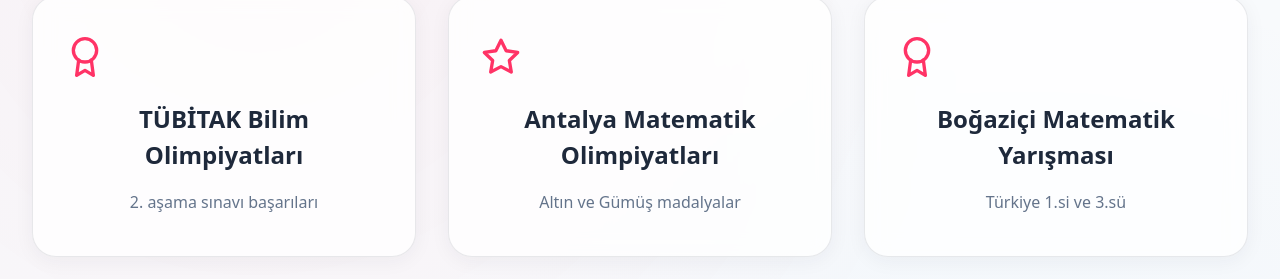
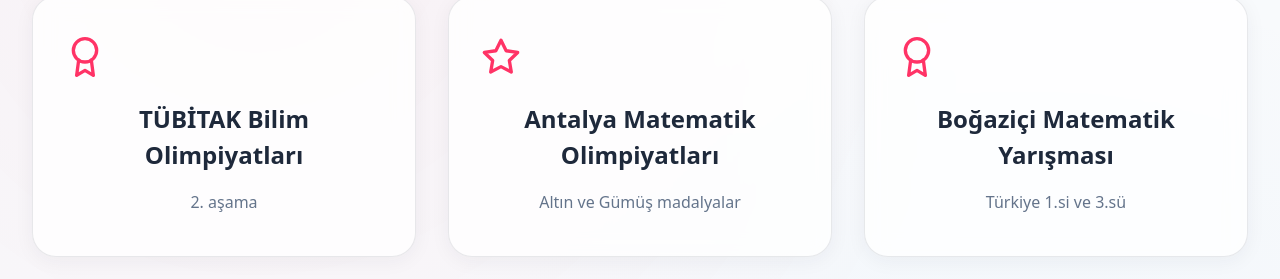
Before and after one commit to alifuatakbas/e-math-frontend, a Next.js app: page / in a window 1280 px wide. Shown: the part 2422-2701 px from the top of the page. Built offline with nearby package versions, Linux system fonts and the light colour scheme.

Commit message:
Successtories

```diff
--- a/app/components/SuccessStories.tsx
+++ b/app/components/SuccessStories.tsx
@@ -30,7 +30,7 @@ const SuccessStories = () => {
                 <FiAward className={styles.icon} />
               </div>
               <h3>TÜBİTAK Bilim Olimpiyatları</h3>
-              <p>2. aşama sınavı başarıları</p>
+              <p>2. aşama </p>
             </motion.div>
 
             <motion.div
```
